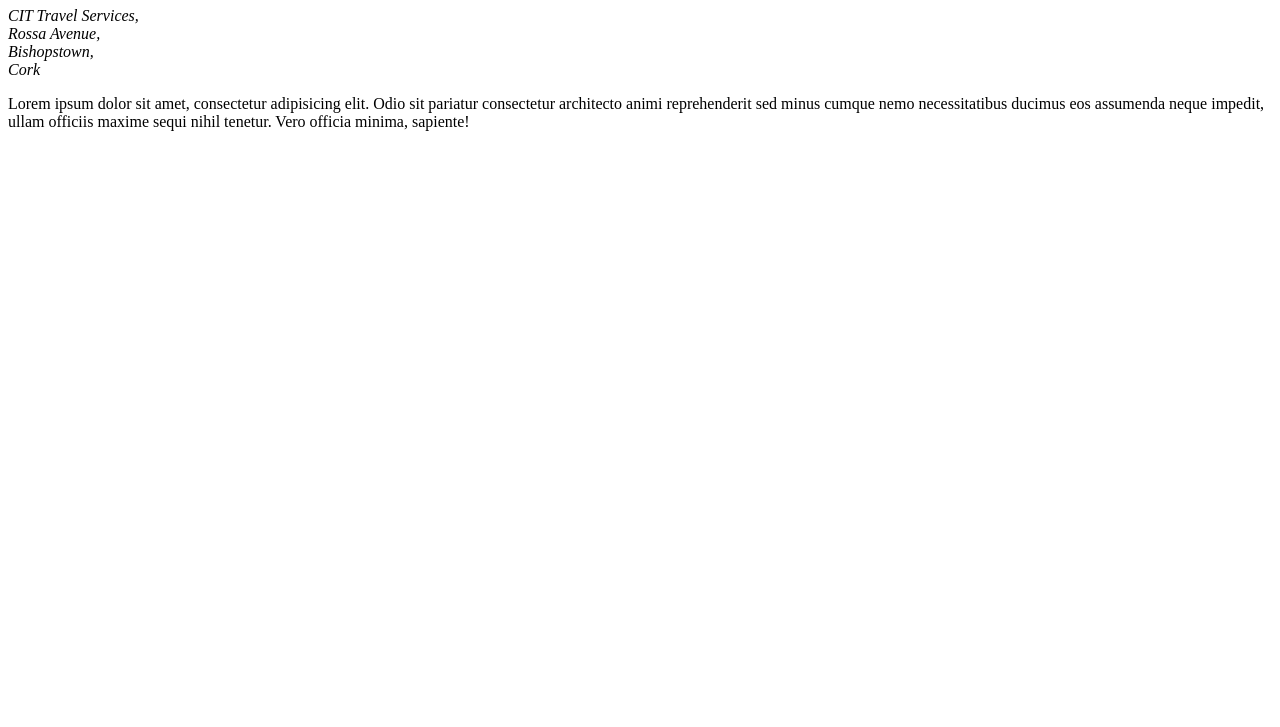
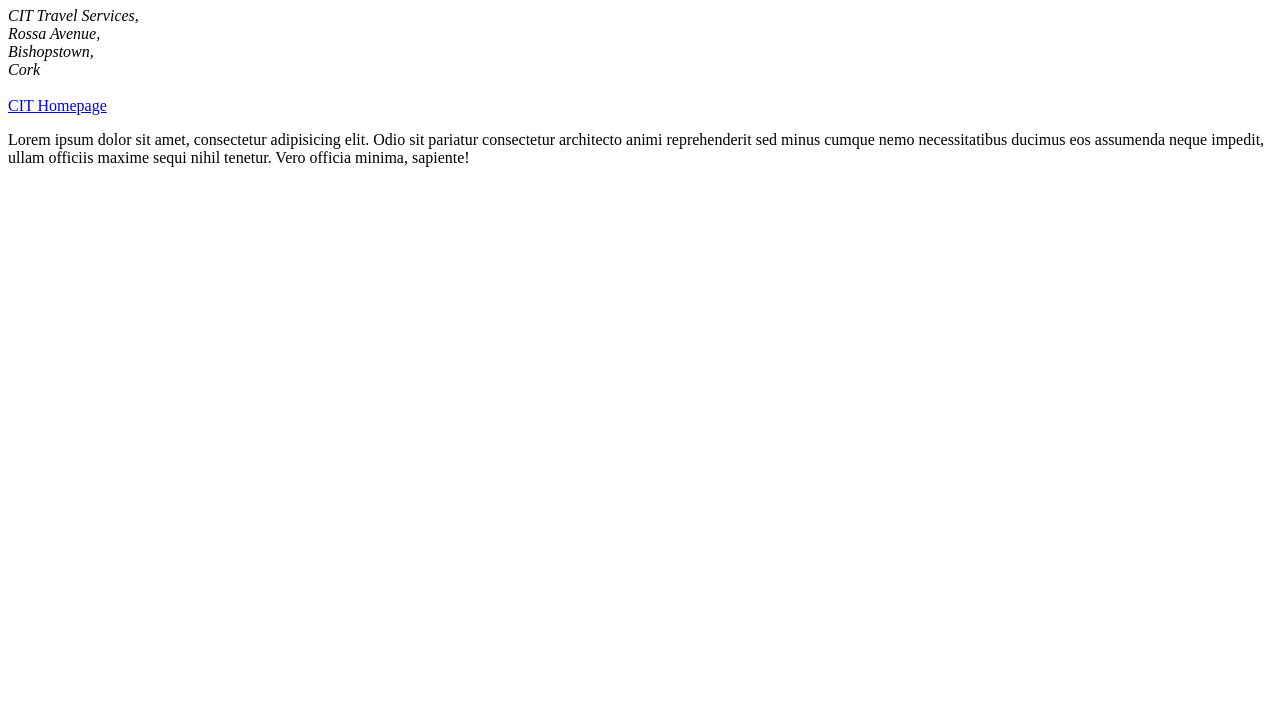
Before and after one commit to DavidC8519/AgileAssignemnt1, a plain HTML site: page index.html in a window 1280 px wide. Shown: the part 73-800 px from the top of the page. Drawn offline with Linux system fonts and the light colour scheme.

Commit message:
Add hyperlink to CIT homepage inbetween address and text

```diff
--- a/index.html
+++ b/index.html
@@ -15,6 +15,8 @@
     Bishopstown,<br>
     Cork
   </address>
+  <br>
+  <a href="https://www.cit.ie">CIT Homepage</a>
 
   <p>Lorem ipsum dolor sit amet, consectetur adipisicing elit. Odio sit pariatur consectetur architecto animi reprehenderit sed minus cumque nemo necessitatibus ducimus eos assumenda neque impedit,
     ullam officiis maxime sequi nihil tenetur. Vero officia minima, sapiente!</p>
```
